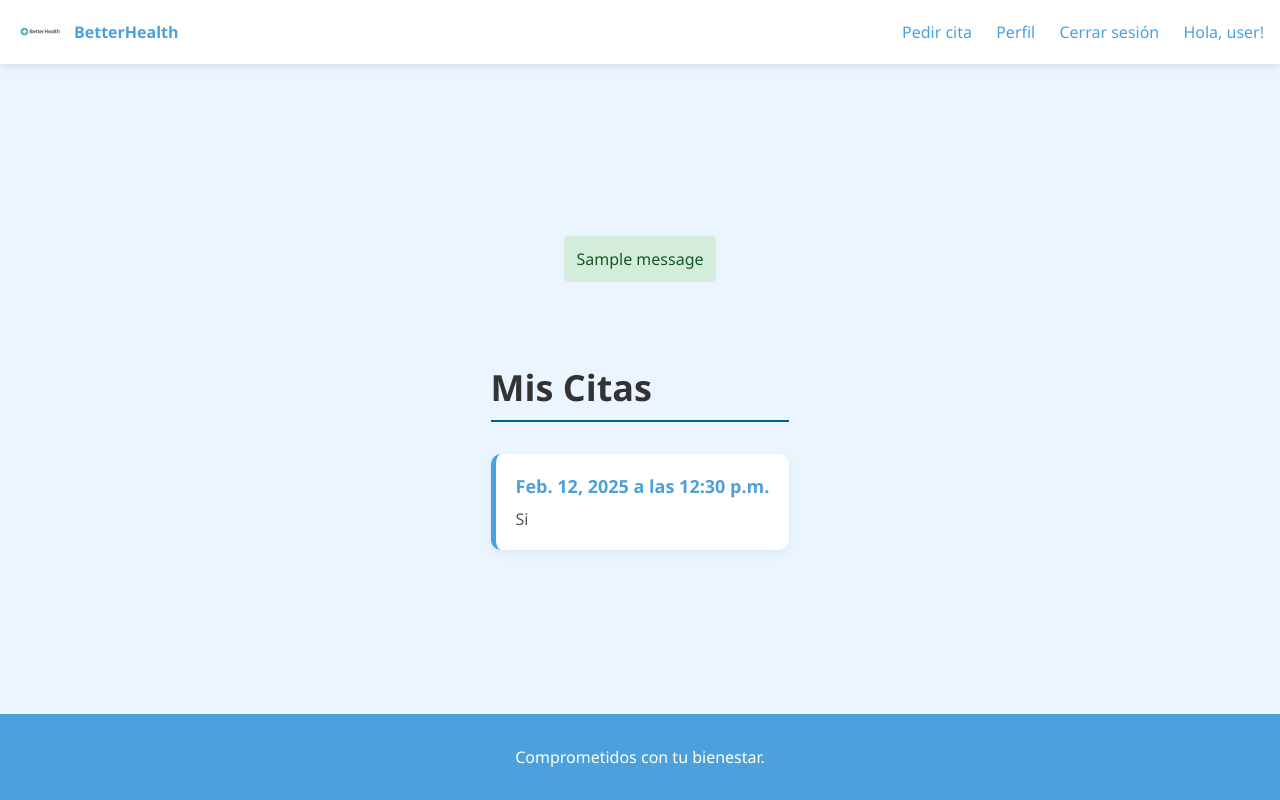
After one commit to wellington-sbr/BetterHealthProject, a Django app: page /mis-citas/ in a window 1280 px wide. The commit adds this page. Run offline with Django 5.2, Linux system fonts and the light colour scheme; a user stored in the database is signed in; data comes from the database, SQL or seed files in the repository; both versions use the stored data as it was after the commit; one stand-in notice (Sample message) is shown.

Commit message:
New dev version reset

```diff
--- a/BetterHealthProject/settings.py
+++ b/BetterHealthProject/settings.py
@@ -137,3 +137,4 @@ INSTALLED_APPS = [
 LOGIN_REDIRECT_URL = 'profile'
 MEDIA_URL = '/media/'
 MEDIA_ROOT = os.path.join(BASE_DIR, 'media')
+MESSAGE_STORAGE = 'django.contrib.messages.storage.session.SessionStorage'
--- a/BetterHealthProject/urls.py
+++ b/BetterHealthProject/urls.py
@@ -24,5 +24,6 @@ from django.shortcuts import redirect
 urlpatterns = [
     path('admin/', admin.site.urls),
     path('', lambda request: redirect('login')),  # Redirige la raíz a /login/
-    path('', include('patient.urls')),           # Incluye las rutas de la app 'patients'
+    path('', include('patient.urls')),
+    # Incluye las rutas de la app 'patients'
 ]
--- a/patient/models.py
+++ b/patient/models.py
@@ -16,3 +16,12 @@ class PatientProfile(models.Model):
     @property
     def email(self):
         return self.user.email
+
+class Cita(models.Model):
+    usuario = models.ForeignKey(User, on_delete=models.CASCADE)
+    fecha = models.DateField()
+    hora = models.TimeField()
+    servicio = models.CharField(max_length=100)
+
+    def __str__(self):
+        return f"Cita para {self.usuario} el {self.fecha} a las {self.hora}"
--- a/patient/static/style.css
+++ b/patient/static/style.css
@@ -497,3 +497,66 @@ main {
     }
 
 }
+
+.button {
+    display: inline-block;
+    padding: 0.75rem 1.5rem;
+    border: none;
+    border-radius: 0.5rem;
+    font-size: 1rem;
+    font-weight: 500;
+    text-align: center;
+    text-decoration: none; /* Quitar subrayado */
+    cursor: pointer;
+    transition: background-color 0.3s ease;
+}
+
+.button.primary {
+    background-color: var(--primary);
+    color: white;
+    width: auto; /* ← ¡Esto evita que se extienda como bloque completo! */
+}
+
+.button.primary:hover {
+    background-color: #2980b9; /* Un azul un poco más oscuro al pasar el mouse */
+}
+
+
+.appointments-container {
+    max-width: 1000px;
+    margin: 0 auto;
+    padding: 24px;
+}
+
+.appointments-grid {
+    display: grid;
+    grid-template-columns: repeat(auto-fill, minmax(280px, 1fr));
+    gap: 24px;
+    margin-top: 24px;
+}
+
+.appointment-card {
+    background-color: var(--white);
+    border-left: 5px solid var(--primary);
+    padding: 20px;
+    border-radius: 10px;
+    box-shadow: 0 4px 10px rgba(0, 0, 0, 0.05);
+    transition: transform 0.2s ease;
+}
+
+.appointment-card:hover {
+    transform: translateY(-4px);
+    box-shadow: 0 6px 12px rgba(0, 0, 0, 0.1);
+}
+
+.appointment-date {
+    font-size: 18px;
+    font-weight: bold;
+    color: var(--primary);
+    margin-bottom: 10px;
+}
+
+.appointment-service {
+    font-size: 16px;
+    color: #555;
+}
--- a/patient/templates/appointments.html
+++ b/patient/templates/appointments.html
@@ -13,7 +13,8 @@
             <!-- Esta sección se llenará con las citas del usuario -->
             <div class="empty-state">
                 <p>No tienes citas programadas actualmente.</p>
-                <a href="#" class="button primary">Programar nueva cita</a>
+                <a href="{% url 'programar_cita' %}" class="button primary">Programar nueva cita</a>
+
             </div>
         </div>
     </div>
--- a/patient/templates/home.html
+++ b/patient/templates/home.html
@@ -5,4 +5,5 @@
 {% block content %}
     <h1>Bienvenido a BetterHealth</h1>
     <p>Tu salud es nuestra prioridad.</p>
+     <a href="{% url 'programar_cita' %}" class="button primary">Programar nueva cita</a>
 {% endblock %}
--- /dev/null
+++ b/patient/templates/mis_citas.html
@@ -0,0 +1,24 @@
+{% extends 'base.html' %}
+
+{% block title %}Mis Citas - BetterHealth{% endblock %}
+
+{% block content %}
+<div class="appointments-container">
+    <h1 class="appointments-title page-title">Mis Citas</h1>
+
+    {% if citas %}
+        <div class="appointments-grid">
+            {% for cita in citas %}
+                <div class="appointment-card">
+                    <div class="appointment-date">{{ cita.fecha }} a las {{ cita.hora }}</div>
+                    <div class="appointment-service">{{ cita.servicio }}</div>
+                </div>
+            {% endfor %}
+        </div>
+    {% else %}
+        <div class="empty-state">
+            <p>No tienes citas agendadas.</p>
+        </div>
+    {% endif %}
+</div>
+{% endblock %}
--- a/patient/templates/profile.html
+++ b/patient/templates/profile.html
@@ -32,7 +32,8 @@
         </div>
 
         <div class="profile-right-section">
-            <a href="{% url 'appointments' %}" class="profile-nav-card">
+            <a href="{% url 'mis_citas' %}" class="profile-nav-card">
+
                 <h3>Mis Citas</h3>
                 <p>Gestiona tus citas médicas programadas</p>
             </a>
--- a/patient/urls.py
+++ b/patient/urls.py
@@ -11,9 +11,11 @@ urlpatterns = [
     path('logout/', views.logout_view, name='logout'),
     path('profile/', views.profile_view, name='profile'),
     path('home/', views.home, name='home'),
-    path('appointments/', views.appointments_view, name='appointments'),
+
     path('settings/', views.settings_view, name='settings'),
     path('contact/', views.contact_view, name='contact'),
+    path('programar-cita/', views.programar_cita, name='programar_cita'),
+path('mis-citas/', views.mis_citas, name='mis_citas')
 ]
 if settings.DEBUG:
     urlpatterns += static(settings.MEDIA_URL, document_root=settings.MEDIA_ROOT)
--- a/patient/views.py
+++ b/patient/views.py
@@ -6,6 +6,8 @@ from django.contrib.auth.decorators import login_required
 
 from patient.forms import PatientProfileForm, CustomUserCreationForm
 from patient.models import PatientProfile
+from .forms import CitaForm
+from .models import Cita
 
 
 def home(request):
@@ -69,3 +71,27 @@ def settings_view(request):
 
 def contact_view(request):
     return render(request, 'contact.html')
+
+
+def programar_cita(request):
+    if request.method == 'POST':
+        form = CitaForm(request.POST)
+        if form.is_valid():
+            cita = form.save(commit=False)
+            cita.usuario = request.user  # Asumiendo que usas autenticación
+            cita.save()
+
+            # Agregar mensaje de éxito con los detalles de la cita
+            messages.success(request, f'Cita guardada correctamente: {cita.fecha} a las {cita.hora} para el servicio {cita.servicio}.')
+
+            # Redirigir a la página de mis citas
+            return redirect('programar_cita')   # Asegúrate de que 'mis_citas' sea el nombre correcto de tu URL de mis citas
+    else:
+        form = CitaForm()
+
+    return render(request, 'programar_cita.html', {'form': form})
+
+def mis_citas(request):
+    citas = Cita.objects.filter(usuario=request.user)
+    print(f"Usuarios Citas: {citas}")  # Depuración en la consola
+    return render(request, 'mis_citas.html', {'citas': citas})
```
Also changed, not shown: patient/forms.py (+11 -1 lines), patient/templates/programar_cita.html (added, +23 -0 lines), db.sqlite3, media/profile_pictures/Logo_2.jpg (added), patient/migrations/0002_cita.py (added).
